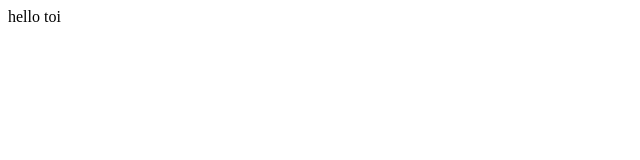
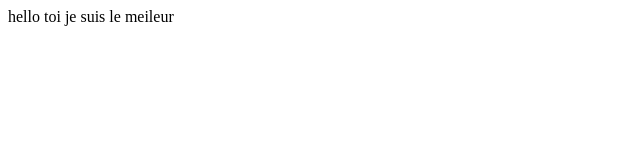
Before and after one commit to giksone/projet-essaye, a plain HTML site: page index.html in a window 1280 px wide. Shown: the whole page, without its empty margins (0-640 px from the left). Drawn offline with Linux system fonts and the light colour scheme.

Commit message:
Update index.html

```diff
--- a/index.html
+++ b/index.html
@@ -6,6 +6,6 @@
     <title>Document</title>
 </head>
 <body>
-    hello toi
+    hello toi je suis le meileur
 </body>
 </html>
```
